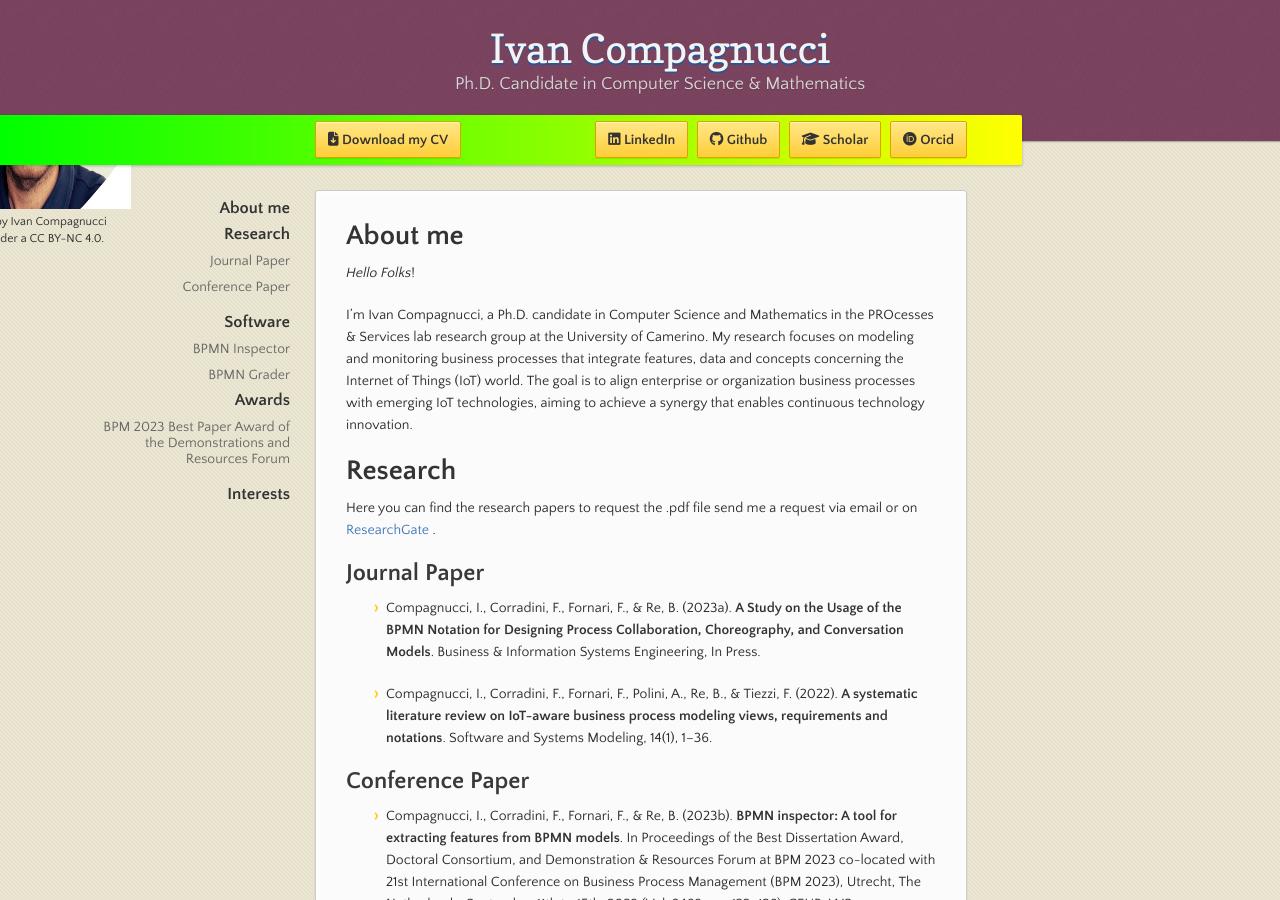
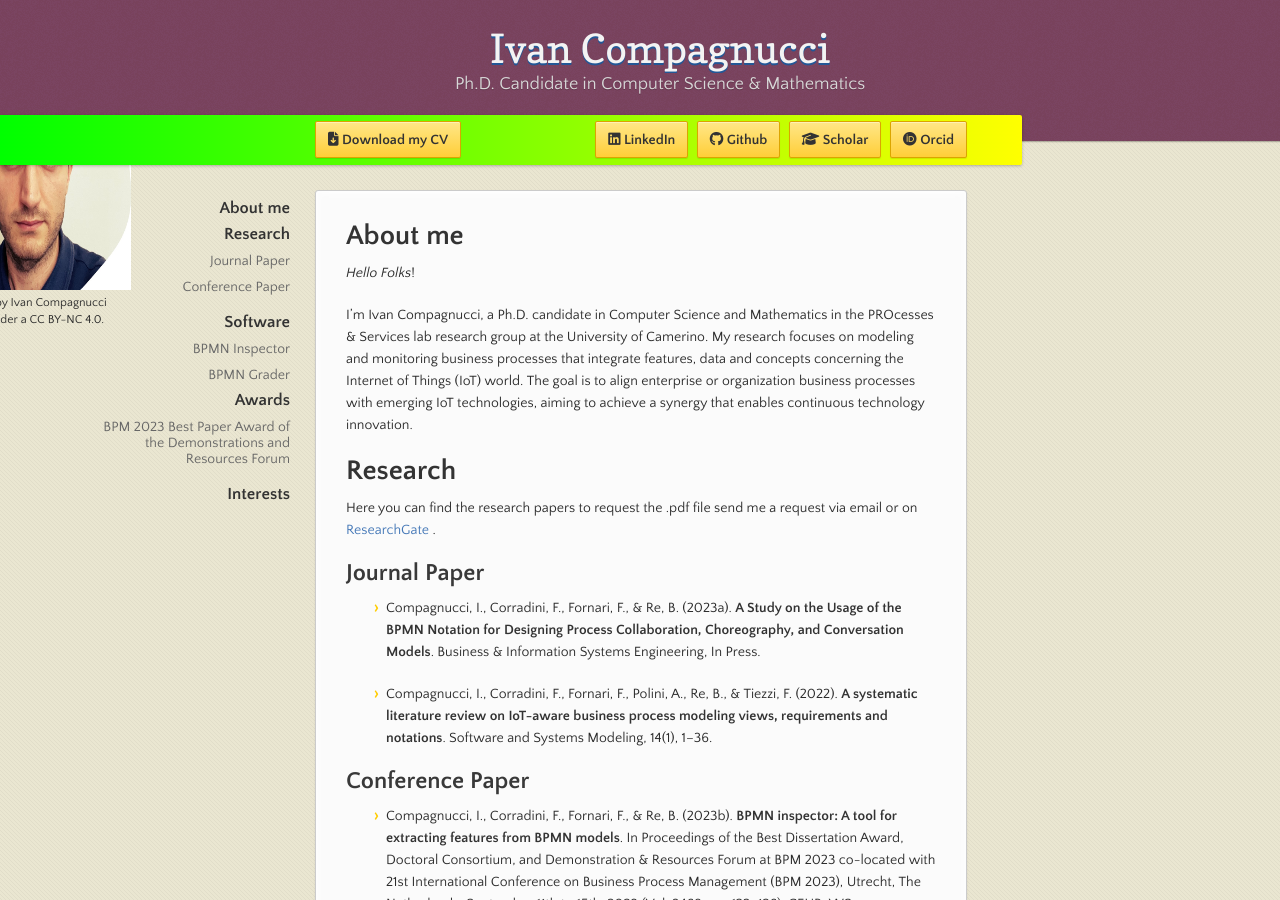
Before and after one commit to IvanComp/IvanComp.github.io, a Jekyll site: the page built from index.md, in a window 1280 px wide and 900 px high. Built offline with Jekyll 4.4.1, drawn with Linux system fonts in a browser that asks for light colours; nearby versions of some CDN libraries; our own code applies the rules of GitHub Pages for plain Markdown files.

```diff
--- a/_layouts/default.html
+++ b/_layouts/default.html
@@ -49,7 +49,7 @@
       </div><!-- end banner -->
 
     <div class="wrapper">
-        <footer style="top:1%; left:36%; text-align:left;bottom:0px">
+        <footer style="top:10%; left:36%; text-align:left;bottom:0px">
             <img src="./assets/images/MyPhoto2.jpg" style="width: 200px; height: 200px;">
             <p><small>The Archive by Ivan Compagnucci is licensed under a CC BY-NC 4.0.</small></p>
         </footer>
```
